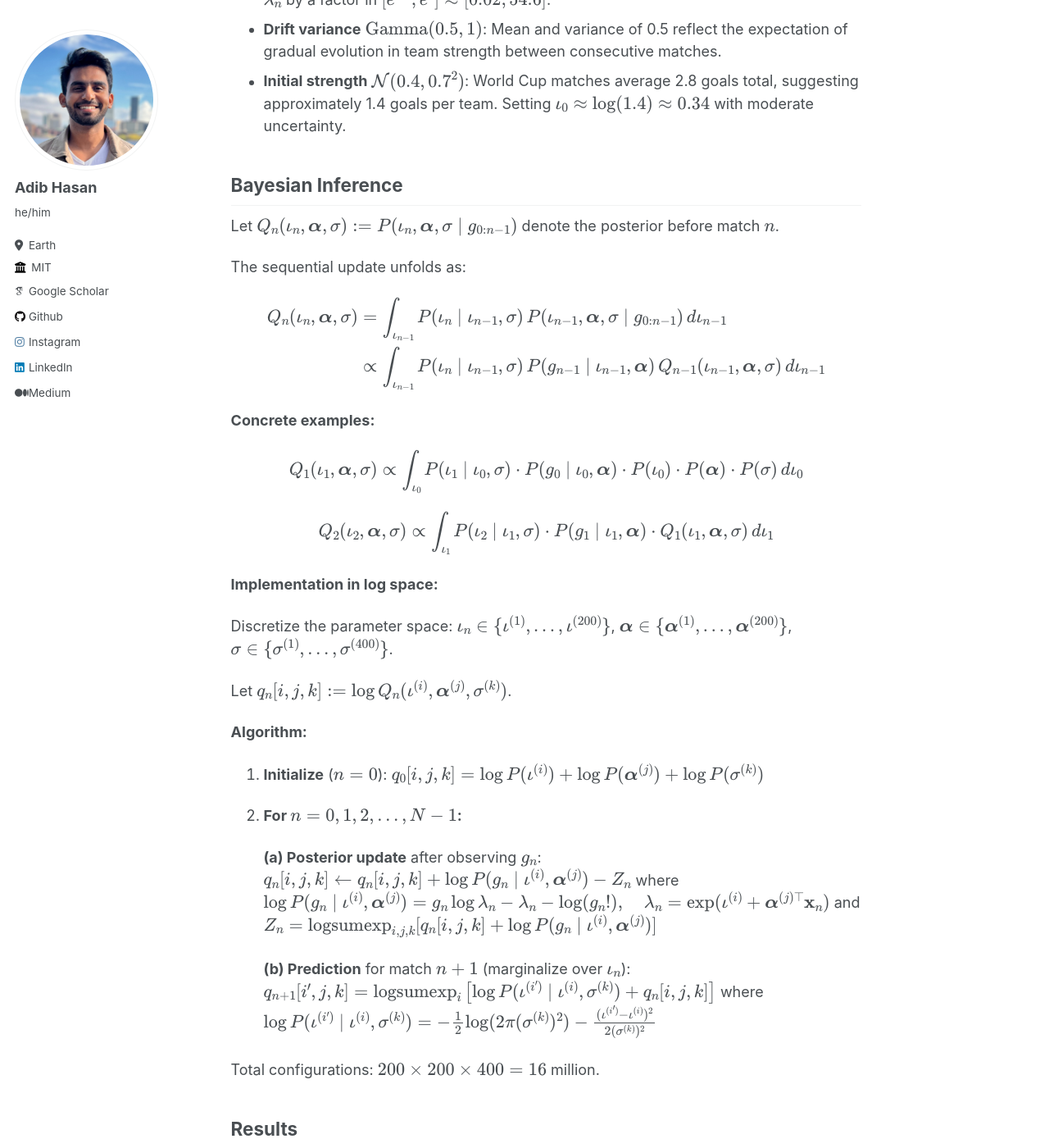
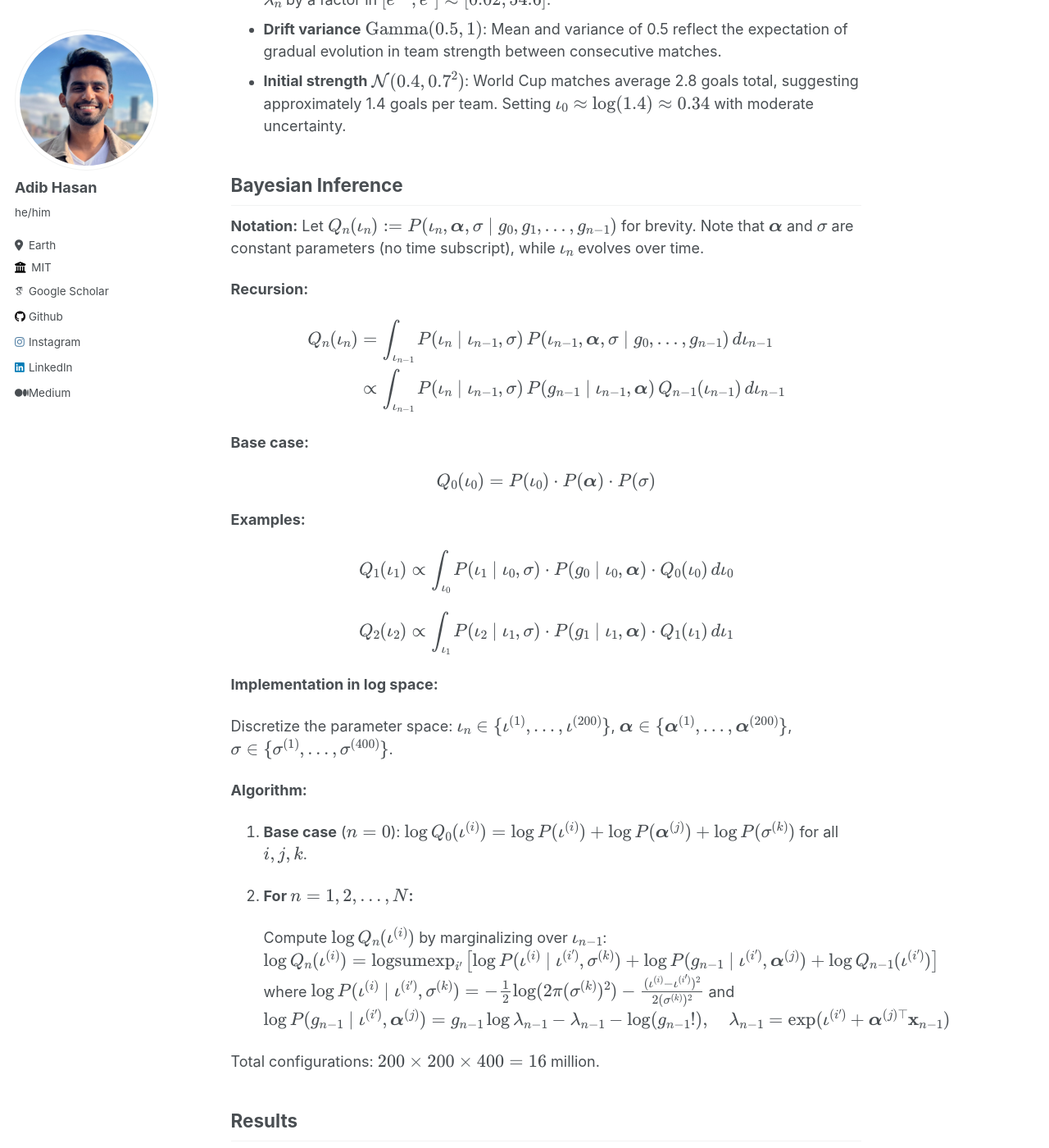
Before and after one commit to Neehan/neehan.github.io, a Jekyll site: the page built from _blog/bayesian-soccer-score.md, in a window 1280 px wide and 1400 px high, scrolled down 3276 px. Shown: the whole window at 82% size. Built offline with Jekyll 4.4.1, drawn with Linux system fonts in a browser that asks for light colours; some web fonts are replaced.

Commit message:
added bayesian soccer score

```diff
--- a/_blog/bayesian-soccer-score.md
+++ b/_blog/bayesian-soccer-score.md
@@ -133,59 +133,58 @@ $$
 
 ## Bayesian Inference
 
-Let \\(Q\_n(\iota\_n, \boldsymbol{\alpha}, \sigma) := P(\iota\_n, \boldsymbol{\alpha}, \sigma \mid g\_{0:n-1})\\) denote the posterior before match \\(n\\).
+**Notation:** Let \\(Q\_n(\iota\_n) := P(\iota\_n, \boldsymbol{\alpha}, \sigma \mid g\_0, g\_1, \ldots, g\_{n-1})\\) for brevity. Note that \\(\boldsymbol{\alpha}\\) and \\(\sigma\\) are constant parameters (no time subscript), while \\(\iota\_n\\) evolves over time.
 
-The sequential update unfolds as:
+**Recursion:**
 
 $$
 \begin{align}
-Q_n(\iota_n, \boldsymbol{\alpha}, \sigma) &= \int_{\iota_{n-1}} P(\iota_n \mid \iota_{n-1}, \sigma) \, P(\iota_{n-1}, \boldsymbol{\alpha}, \sigma \mid g_{0:n-1}) \, d\iota_{n-1}\\
-&\propto \int_{\iota_{n-1}} P(\iota_n \mid \iota_{n-1}, \sigma) \, P(g_{n-1} \mid \iota_{n-1}, \boldsymbol{\alpha}) \, Q_{n-1}(\iota_{n-1}, \boldsymbol{\alpha}, \sigma) \, d\iota_{n-1}
+Q_n(\iota_n) &= \int_{\iota_{n-1}} P(\iota_n \mid \iota_{n-1}, \sigma) \, P(\iota_{n-1}, \boldsymbol{\alpha}, \sigma \mid g_0, \ldots, g_{n-1}) \, d\iota_{n-1}\\
+&\propto \int_{\iota_{n-1}} P(\iota_n \mid \iota_{n-1}, \sigma) \, P(g_{n-1} \mid \iota_{n-1}, \boldsymbol{\alpha}) \, Q_{n-1}(\iota_{n-1}) \, d\iota_{n-1}
 \end{align}
 $$
 
-**Concrete examples:**
+**Base case:**
 
 $$
-Q_1(\iota_1, \boldsymbol{\alpha}, \sigma) \propto \int_{\iota_0} P(\iota_1 \mid \iota_0, \sigma) \cdot P(g_0 \mid \iota_0, \boldsymbol{\alpha}) \cdot P(\iota_0) \cdot P(\boldsymbol{\alpha}) \cdot P(\sigma) \, d\iota_0
+Q_0(\iota_0) = P(\iota_0) \cdot P(\boldsymbol{\alpha}) \cdot P(\sigma)
+$$
+
+**Examples:**
+
+$$
+Q_1(\iota_1) \propto \int_{\iota_0} P(\iota_1 \mid \iota_0, \sigma) \cdot P(g_0 \mid \iota_0, \boldsymbol{\alpha}) \cdot Q_0(\iota_0) \, d\iota_0
 $$
 
 $$
-Q_2(\iota_2, \boldsymbol{\alpha}, \sigma) \propto \int_{\iota_1} P(\iota_2 \mid \iota_1, \sigma) \cdot P(g_1 \mid \iota_1, \boldsymbol{\alpha}) \cdot Q_1(\iota_1, \boldsymbol{\alpha}, \sigma) \, d\iota_1
+Q_2(\iota_2) \propto \int_{\iota_1} P(\iota_2 \mid \iota_1, \sigma) \cdot P(g_1 \mid \iota_1, \boldsymbol{\alpha}) \cdot Q_1(\iota_1) \, d\iota_1
 $$
 
 **Implementation in log space:**
 
 Discretize the parameter space: \\(\iota\_n \in \\{\iota^{(1)}, \ldots, \iota^{(200)}\\}\\), \\(\boldsymbol{\alpha} \in \\{\boldsymbol{\alpha}^{(1)}, \ldots, \boldsymbol{\alpha}^{(200)}\\}\\), \\(\sigma \in \\{\sigma^{(1)}, \ldots, \sigma^{(400)}\\}\\).
 
-Let \\(q\_n[i, j, k] := \log Q\_n(\iota^{(i)}, \boldsymbol{\alpha}^{(j)}, \sigma^{(k)})\\).
-
 **Algorithm:**
 
-1. **Initialize** (\\(n=0\\)):
+1. **Base case** (\\(n=0\\)):
    $$
-   q_0[i, j, k] = \log P(\iota^{(i)}) + \log P(\boldsymbol{\alpha}^{(j)}) + \log P(\sigma^{(k)})
+   \log Q_0(\iota^{(i)}) = \log P(\iota^{(i)}) + \log P(\boldsymbol{\alpha}^{(j)}) + \log P(\sigma^{(k)})
    $$
+   for all \\(i, j, k\\).
 
-2. **For \\(n = 0, 1, 2, \ldots, N-1\\):**
+2. **For \\(n = 1, 2, \ldots, N\\):**
 
-   **(a) Posterior update** after observing \\(g\_n\\):
+   Compute \\(\log Q\_n(\iota^{(i)})\\) by marginalizing over \\(\iota\_{n-1}\\):
    $$
-   q_n[i, j, k] \leftarrow q_n[i, j, k] + \log P(g_n \mid \iota^{(i)}, \boldsymbol{\alpha}^{(j)}) - Z_n
+   \log Q_n(\iota^{(i)}) = \text{logsumexp}_{i'} \left[ \log P(\iota^{(i)} \mid \iota^{(i')}, \sigma^{(k)}) + \log P(g_{n-1} \mid \iota^{(i')}, \boldsymbol{\alpha}^{(j)}) + \log Q_{n-1}(\iota^{(i')}) \right]
    $$
    where
    $$
-   \log P(g_n \mid \iota^{(i)}, \boldsymbol{\alpha}^{(j)}) = g_n \log \lambda_n - \lambda_n - \log(g_n!), \quad \lambda_n = \exp(\iota^{(i)} + \boldsymbol{\alpha}^{(j)\top} \mathbf{x}_n)
+   \log P(\iota^{(i)} \mid \iota^{(i')}, \sigma^{(k)}) = -\frac{1}{2}\log(2\pi (\sigma^{(k)})^2) - \frac{(\iota^{(i)} - \iota^{(i')})^2}{2(\sigma^{(k)})^2}
    $$
-   and \\(Z\_n = \text{logsumexp}\_{i,j,k}[q\_n[i, j, k] + \log P(g\_n \mid \iota^{(i)}, \boldsymbol{\alpha}^{(j)})]\\)
-
-   **(b) Prediction** for match \\(n+1\\) (marginalize over \\(\iota\_n\\)):
+   and
    $$
-   q_{n+1}[i', j, k] = \text{logsumexp}_i \left[ \log P(\iota^{(i')} \mid \iota^{(i)}, \sigma^{(k)}) + q_n[i, j, k] \right]
-   $$
-   where
-   $$
-   \log P(\iota^{(i')} \mid \iota^{(i)}, \sigma^{(k)}) = -\frac{1}{2}\log(2\pi (\sigma^{(k)})^2) - \frac{(\iota^{(i')} - \iota^{(i)})^2}{2(\sigma^{(k)})^2}
+   \log P(g_{n-1} \mid \iota^{(i')}, \boldsymbol{\alpha}^{(j)}) = g_{n-1} \log \lambda_{n-1} - \lambda_{n-1} - \log(g_{n-1}!), \quad \lambda_{n-1} = \exp(\iota^{(i')} + \boldsymbol{\alpha}^{(j)\top} \mathbf{x}_{n-1})
    $$
 
 Total configurations: \\(200 \times 200 \times 400 = 16\\) million.
```
